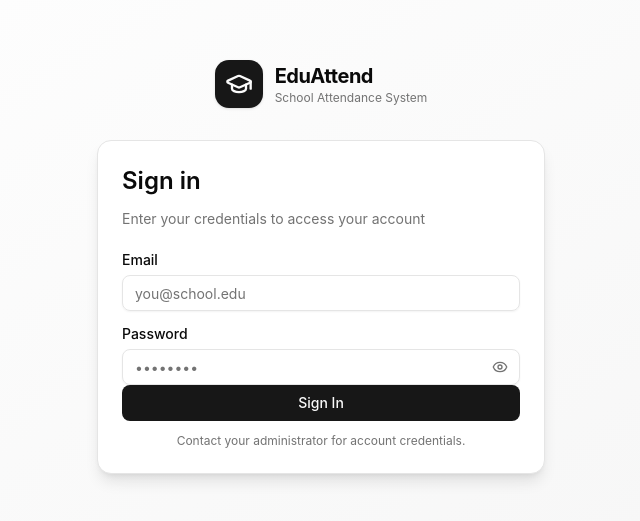
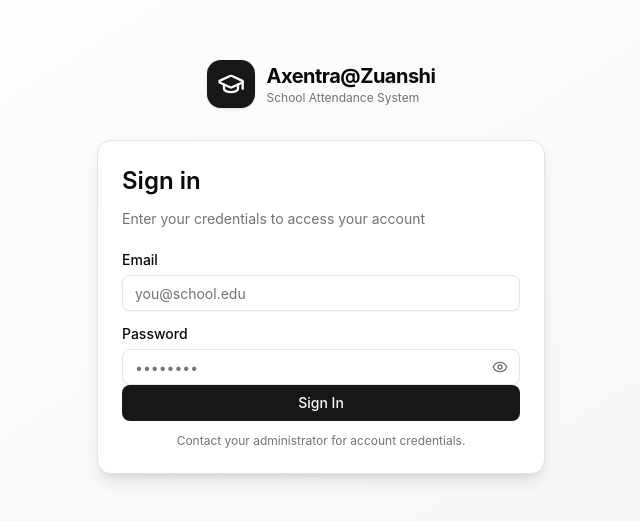
Before and after one commit to Zakwan601/project, a React (Vite) app: page /login in a window 1280 px wide. Shown: the part 133-654 px from the top of the page, without its empty margins (319-959 px from the left). Built offline with nearby package versions, Linux system fonts and the light colour scheme; no server answers.

Commit message:
feat: update branding references from EduAttend to Axentra@Zuanshi across the application

```diff
--- a/src/App.tsx
+++ b/src/App.tsx
@@ -29,7 +29,7 @@ const queryClient = new QueryClient({
 
 function App() {
   return (
-    <ThemeProvider defaultTheme="system" storageKey="eduattend-theme">
+    <ThemeProvider defaultTheme="system" storageKey="Axentra@Zuanshi-theme">
       <QueryClientProvider client={queryClient}>
         <AuthProvider>
           <BrowserRouter>
--- a/src/components/layout/AppLayout.tsx
+++ b/src/components/layout/AppLayout.tsx
@@ -38,7 +38,7 @@ export function AppLayout() {
 
   const pageTitle = Object.entries(pageLabels).find(([key]) =>
     location.pathname.startsWith(key)
-  )?.[1] ?? 'EduAttend'
+  )?.[1] ?? 'Axentra@Zuanshi'
 
   return (
     <SidebarProvider>
--- a/src/components/layout/AppSidebar.tsx
+++ b/src/components/layout/AppSidebar.tsx
@@ -75,8 +75,8 @@ export function AppSidebar() {
             <GraduationCap className="h-4 w-4" />
           </div>
           <div className="flex flex-col group-data-[collapsible=icon]:hidden">
-            <span className="text-sm font-semibold tracking-tight">EduAttend</span>
-            <span className="text-xs text-muted-foreground">School System</span>
+            <span className="text-sm font-semibold tracking-tight">Axentra@Zuanshi</span>
+            <span className="text-xs text-muted-foreground">School Monitoring System</span>
           </div>
         </div>
       </SidebarHeader>
--- a/src/features/auth/LoginPage.tsx
+++ b/src/features/auth/LoginPage.tsx
@@ -52,7 +52,7 @@ export function LoginPage() {
               <GraduationCap className="h-7 w-7" />
             </div>
             <div>
-              <p className="text-xl font-bold tracking-tight">EduAttend</p>
+              <p className="text-xl font-bold tracking-tight">Axentra@Zuanshi</p>
               <p className="text-xs text-muted-foreground">School Attendance System</p>
             </div>
           </div>
--- a/src/features/settings/SettingsPage.tsx
+++ b/src/features/settings/SettingsPage.tsx
@@ -175,7 +175,7 @@ export function SettingsPage() {
         <CardContent className="space-y-3 text-sm">
           <div className="flex justify-between py-2 border-b">
             <span className="text-muted-foreground">System</span>
-            <span className="font-medium">EduAttend v1.0</span>
+            <span className="font-medium">Axentra@Zuanshi v1.0</span>
           </div>
           <div className="flex justify-between py-2 border-b">
             <span className="text-muted-foreground">Database</span>
```
Also changed, not shown: 1 other file (tests, documents, lock files or other folders).
